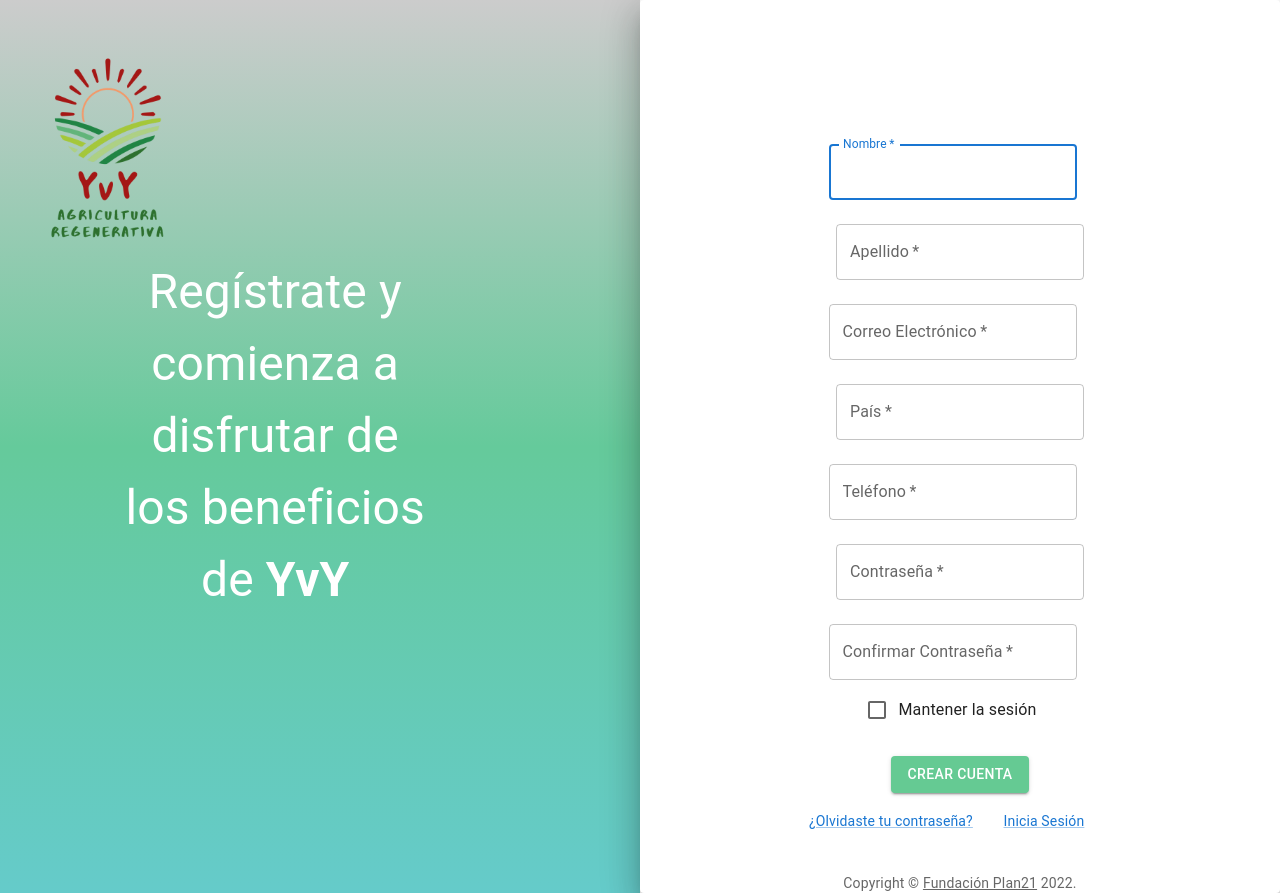
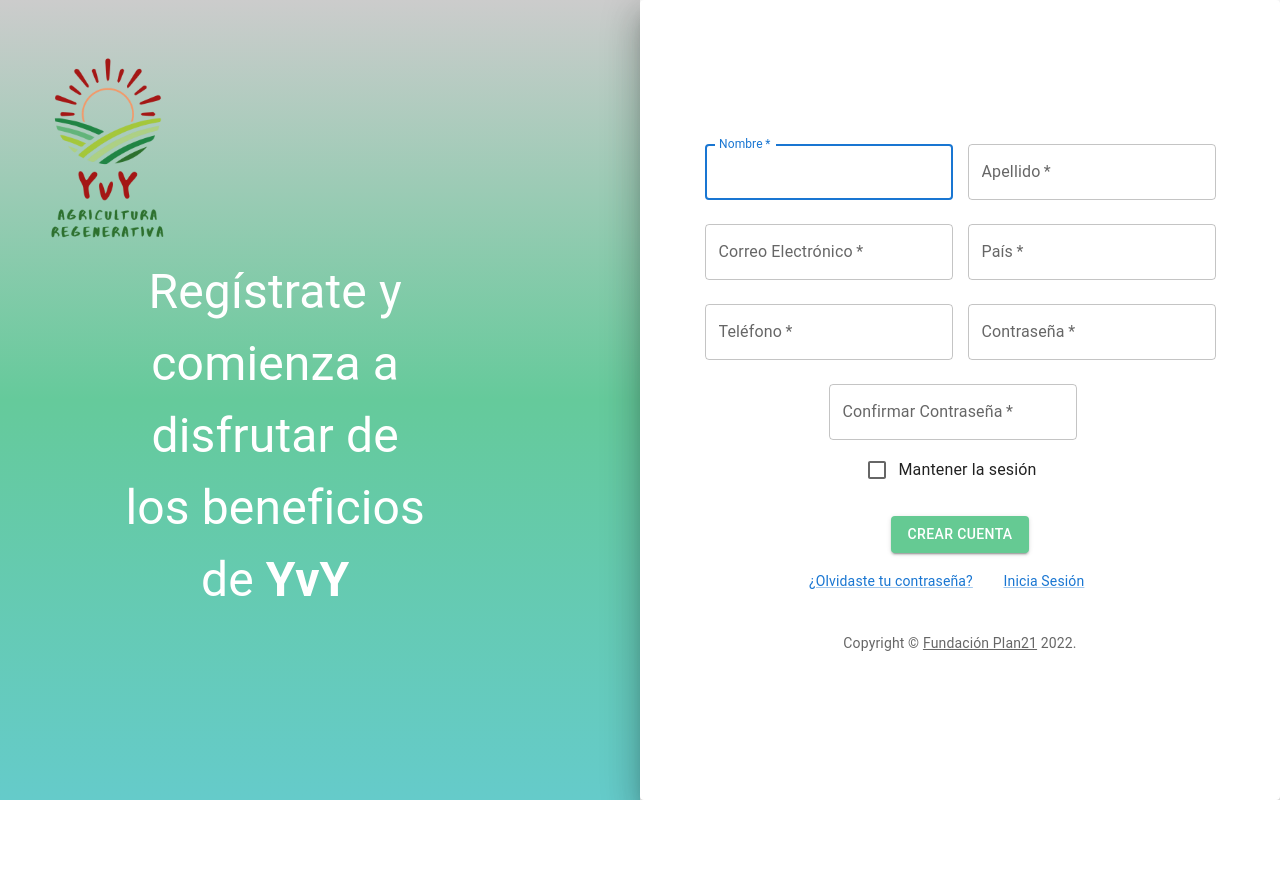
Before and after one commit to richardd82/plan21yvy, a React (Create React App) app in the folder client/: page / in a window 1280 px wide. After the commit the page ends 800 px from the top, so only its background shows below. Built offline with nearby package versions, Linux system fonts and the light colour scheme.

Commit message:
Fix responsive to Linux

```diff
--- a/client/src/components/register/Register.jsx
+++ b/client/src/components/register/Register.jsx
@@ -97,7 +97,7 @@ export default function Register() {
             noValidate
             // border={2}
           >
-            <Grid item xs={12} sm={12} md={12} lg={8} xl={7}>
+            <Grid item xs={12} sm={12} md={12} lg={12} xl={7}>
               <TextField
                 className="inputMargin"
                 margin="normal"
@@ -118,7 +118,7 @@ export default function Register() {
                 autoComplete="lastName"
               />
             </Grid>
-            <Grid item xs={12} sm={12} md={12} lg={8} xl={7}>
+            <Grid item xs={12} sm={12} md={12} lg={12} xl={7}>
               <TextField
                 className="inputMargin"
                 margin="normal"
@@ -138,7 +138,7 @@ export default function Register() {
                 autoComplete="country"
               />
             </Grid>
-            <Grid item xs={12} sm={12} md={12} lg={8} xl={7}>
+            <Grid item xs={12} sm={12} md={12} lg={12} xl={7}>
               <TextField
                 className="inputMargin"
                 margin="normal"
```
